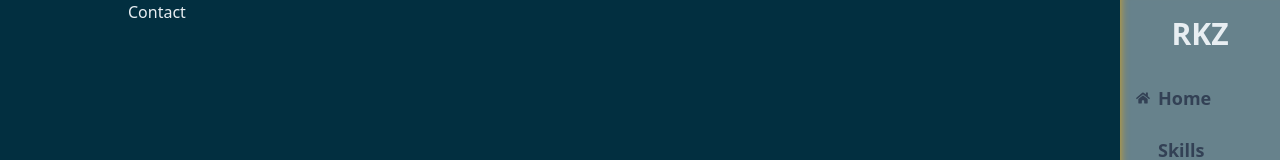
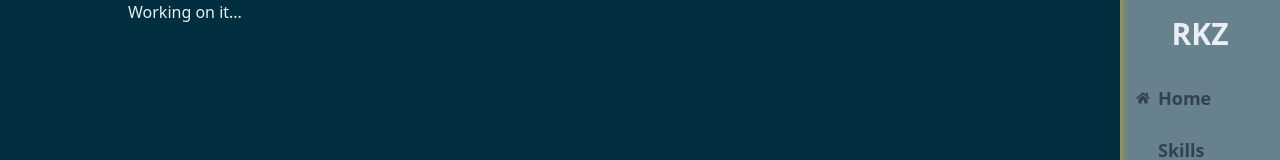
Before and after one commit to devRezaulKarim/portfolio, a React (Vite) app: page /contact in a window 1280 px wide. Shown: the top 160 px of the page. Built offline with nearby package versions, Linux system fonts and the light colour scheme; some icons are missing.

Commit message:
routing problem solved

```diff
--- a/src/Pages/Contact.jsx
+++ b/src/Pages/Contact.jsx
@@ -1,3 +1,3 @@
 export default function Contact() {
-  return <div>Contact</div>;
+  return <div>Working on it...</div>;
 }
--- a/src/Pages/Projects.jsx
+++ b/src/Pages/Projects.jsx
@@ -1,3 +1,3 @@
 export default function Projects() {
-  return <div>Projects</div>;
+  return <div>Working on it...</div>;
 }
```
Also changed, not shown: 1 other file (tests, documents, lock files or other folders).
